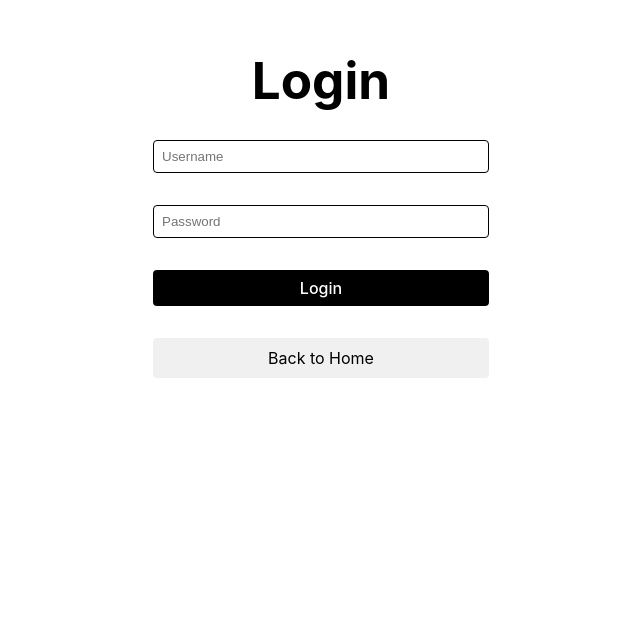
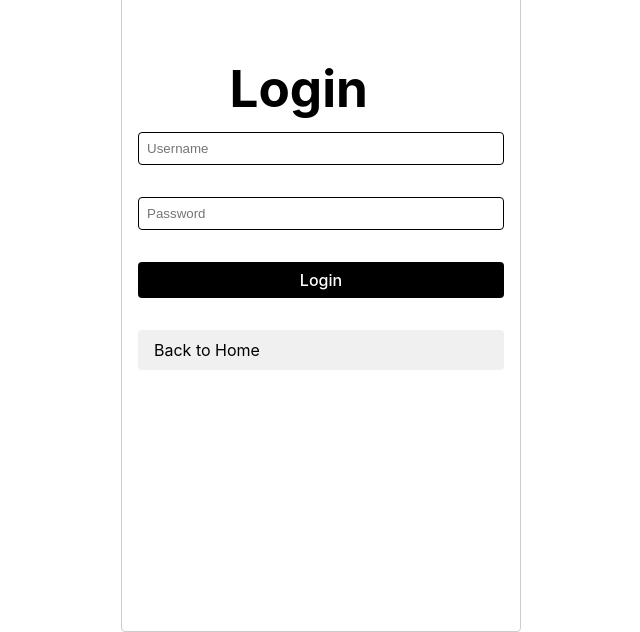
Before and after one commit to skadri342/react-app-portfolio, a React (Vite) app: page /admin in a window 1280 px wide. Shown: the part 185-817 px from the top of the page, without its empty margins (319-959 px from the left). Built offline with nearby package versions, Linux system fonts and the light colour scheme.

Commit message:
updated login page looks

```diff
--- a/src/css/AdminLogin.css
+++ b/src/css/AdminLogin.css
@@ -1,44 +1,44 @@
 body {
     margin: 0;
+    padding: 0;
+    height: 100vh;
+    width: 100vw;
     display: flex;
-    place-items: center;
-    padding: 0px 0px;
+    justify-content: center;
+    align-items: center;
+    background-color: #fff;
 }
 
 .admin-login {
-    display: flex;
-    justify-content: center;
-    align-items: center;
-    height: 100vh;
+    margin-left: auto;
+    margin-right: auto;
+    padding: 1rem;
     width: 100%;
-    background-color: #fff;
+    max-width: 400px;
+    border: 1px solid #ccc;
+    border-radius: 4px;
 }
 
-.login-section {
+.admin-login h2 {
+    margin-bottom: 2rem;
     text-align: center;
     width: 100%;
-    max-width: 400px;
-    padding: 2rem;
 }
 
-.login-section h1 {
-    margin-bottom: 2rem;
+.admin-login form {
+    display: flex;
+    flex-direction: column;
+    width: 100%;
 }
 
-.login-section form {
-    display: flex;
-    flex-direction: column;
-    margin-bottom: 1rem;
-}
-
-.login-section input {
+.admin-login input {
     margin-bottom: 1rem;
     padding: 0.5rem;
     border: 1px solid #000;
     border-radius: 4px;
 }
 
-.login-section button {
+.admin-login button {
     padding: 0.5rem 1rem;
     background-color: #000;
     color: #fff;
@@ -47,8 +47,14 @@ body {
     cursor: pointer;
 }
 
-.login-section button:hover {
+.admin-login button:hover {
     background-color: #333;
+}
+
+.error {
+    color: red;
+    margin-bottom: 1rem;
+    text-align: center;
 }
 
 .back-button {
```
